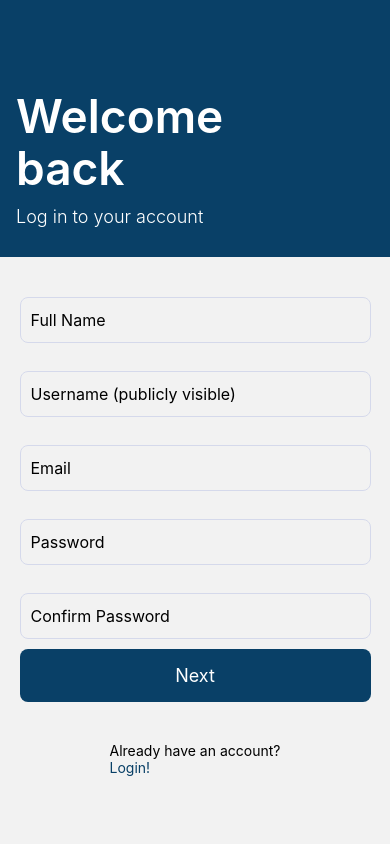
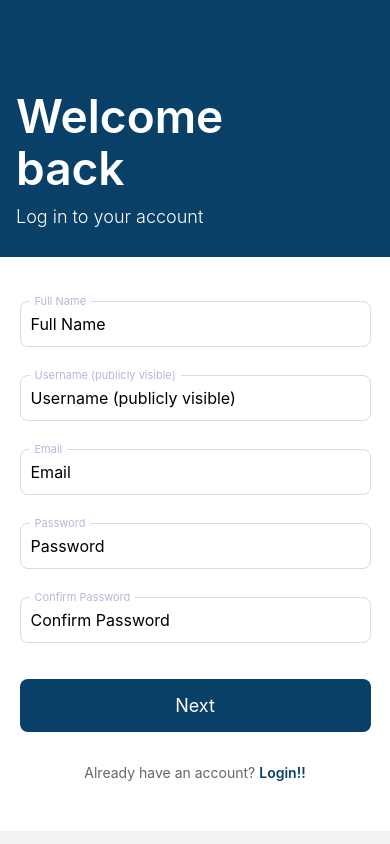
Before and after one commit to TeachNLearn/TeachAndLearnApp, a React Native app: screen /Signup in a window 390 px wide. Built offline with nearby package versions, Linux system fonts and the light colour scheme.

Commit message:
adding inputs in signup

```diff
--- a/src/components/auth-components/SignupForm.tsx
+++ b/src/components/auth-components/SignupForm.tsx
@@ -1,6 +1,6 @@
-import React from "react";
-import { StyleSheet, View } from "react-native";
-import InputHolder from "../input/inputHolder";
+import React from 'react';
+import {StyleSheet, View} from 'react-native';
+import InputHolder from '../input/inputHolder';
 
 interface SignUpData {
   fullName: string;
@@ -25,6 +25,7 @@ const SignupForm = (props: SignupFormProps) => {
         updateFields={props.updateFields}
         // isRequired={true}
         placeholderText="Full Name"
+        showLabel={true}
       />
       <InputHolder
         type="text"
@@ -34,6 +35,7 @@ const SignupForm = (props: SignupFormProps) => {
         updateFields={props.updateFields}
         // isRequired={true}
         placeholderText="Username (publicly visible)"
+        showLabel={true}
       />
       <InputHolder
         type="email"
@@ -43,6 +45,7 @@ const SignupForm = (props: SignupFormProps) => {
         updateFields={props.updateFields}
         // isRequired={true}
         placeholderText="Email"
+        showLabel={true}
       />
       <InputHolder
         type="password"
@@ -52,6 +55,7 @@ const SignupForm = (props: SignupFormProps) => {
         updateFields={props.updateFields}
         // isRequired={true}
         placeholderText="Password"
+        showLabel={true}
       />
       <InputHolder
         type="password"
@@ -61,6 +65,7 @@ const SignupForm = (props: SignupFormProps) => {
         updateFields={props.updateFields}
         // isRequired={true}
         placeholderText="Confirm Password"
+        showLabel={true}
       />
     </View>
   );
@@ -68,8 +73,8 @@ const SignupForm = (props: SignupFormProps) => {
 
 const styles = StyleSheet.create({
   formContainer: {
-    display: "flex",
-    flexDirection: "column",
+    display: 'flex',
+    flexDirection: 'column',
     rowGap: 28,
   },
 });
--- a/src/components/general-components/button.tsx
+++ b/src/components/general-components/button.tsx
@@ -1,53 +1,50 @@
-import React from "react";
-import { StyleSheet, Text } from "react-native";
-import { Pressable, View } from "react-native";
+import React from 'react';
+import {StyleSheet, Text} from 'react-native';
+import {Pressable, View} from 'react-native';
 
 interface btnProps {
   children: string;
   onPress: any;
 }
 
-const Button = ({ children, onPress }: btnProps) => {
+const Button = ({children, onPress}: btnProps) => {
   return (
-    <View style={styles.outerContainer}>
-      <Pressable style={styles.pressableContainer} onPress={onPress}>
-        <View>
-          <Text style={styles.text}>{children}</Text>
-        </View>
-      </Pressable>
-    </View>
+    // <View style={styles.outerContainer}>
+    <Pressable style={styles.pressableContainer} onPress={onPress}>
+      <View>
+        <Text style={styles.text}>{children}</Text>
+      </View>
+    </Pressable>
+    // </View>
   );
 };
 
 const styles = StyleSheet.create({
   outerContainer: {
-    // borderWidth: 1,
-    // borderColor: "black",
-    // paddingHorizontal: 20,
     paddingVertical: 16,
-    display: "flex",
-    alignItems: "center",
-    justifyContent: "center",
+    display: 'flex',
+    alignItems: 'center',
+    justifyContent: 'center',
     borderRadius: 8,
-    width: "100%",
-    backgroundColor: "#094067",
-    marginTop: 10,
+    width: '100%',
+    backgroundColor: '#094067',
+    // marginTop: 10,
   },
   pressableContainer: {
-    width: "100%",
-    display: "flex",
-    alignItems: "center",
-    justifyContent: "center",
-    // height: "100%",
-    // borderColor: "white",
-    // borderWidth: 2,
+    width: '100%',
+    display: 'flex',
+    alignItems: 'center',
+    justifyContent: 'center',
+    paddingVertical: 16,
+    borderRadius: 8,
+    backgroundColor: '#094067',
   },
   text: {
-    color: "#FFF",
+    color: '#FFF',
     // font-family: Nunito;
     fontSize: 18,
     // fontStyle: "normal",
-    fontWeight: "400",
+    fontWeight: '400',
     // line-height: normal;
   },
 });
--- a/src/components/input/multipleInput.tsx
+++ b/src/components/input/multipleInput.tsx
@@ -42,6 +42,11 @@ const MultipleInput = (props: InputProps) => {
         editable={props.maxLimit ? props.arr.length < props.maxLimit : true}
       />
       <Text style={styles.label}>{props.label}</Text>
+      {props.showLabel && props.maxLimit && (
+        <View>
+          <Text>*Max {props.maxLimit}</Text>
+        </View>
+      )}
     </View>
   );
 };
@@ -77,6 +82,11 @@ const styles = StyleSheet.create({
     paddingHorizontal: 5,
     transform: [{translateY: -5}],
   },
+  maxLimit: {
+    color: 'rgba(0, 0, 0, 0.7)',
+    fontSize: 11,
+    textTransform: 'capitalize',
+  },
 });
 
 export default MultipleInput;
--- a/src/screens/auth/Login.tsx
+++ b/src/screens/auth/Login.tsx
@@ -8,6 +8,9 @@ import {isValidEmail} from '../../utils/helperFunctions';
 import {AuthContext} from '../../store/auth-context';
 import Button from '../../components/general-components/button';
 import {ScrollView} from 'react-native';
+import {useNavigation} from '@react-navigation/native';
+import {NativeStackNavigationProp} from '@react-navigation/native-stack';
+import DescriptionBox from '../../components/auth-components/descriptionBox';
 
 interface loginDataProps {
   email: string;
@@ -59,18 +62,21 @@ const Login = () => {
     }
   };
 
-  useEffect(() => {
-    // console.log(loginData.email);
-  }, [loginData]);
+  type RootStackParamList = {
+    Signup: undefined;
+  };
+
+  const navigation =
+    useNavigation<NativeStackNavigationProp<RootStackParamList>>();
+
+  const loginNavigation = () => {
+    navigation.navigate('Signup');
+  };
 
   return (
     <ScrollView>
       <View style={styles.container}>
-        <View style={styles.upperContainer}>
-          <Text style={styles.text}>Welcome</Text>
-          <Text style={styles.text}>back</Text>
-          <Text style={styles.smallerText}>Log in to your account</Text>
-        </View>
+        <DescriptionBox />
         <View style={styles.formContainer}>
           <InputHolder
             label="Email"
@@ -80,6 +86,7 @@ const Login = () => {
             placeholderText="Enter Email"
             updateFields={updateFields}
             hasDropdown={false}
+            showLabel={true}
           />
           <InputHolder
             label="Password"
@@ -89,8 +96,15 @@ const Login = () => {
             updateFields={updateFields}
             placeholderText="Enter Password"
             hasDropdown={false}
+            showLabel={true}
           />
           <Button onPress={loginHandler}>Login</Button>
+        </View>
+        <View style={styles.signup}>
+          <Text style={styles.simpleText}>Already have an account?</Text>
+          <Text onPress={loginNavigation} style={styles.link}>
+            Signup!!
+          </Text>
         </View>
       </View>
     </ScrollView>
@@ -99,56 +113,39 @@ const Login = () => {
 
 const styles = StyleSheet.create({
   container: {
-    flex: 1,
+    display: 'flex',
     flexDirection: 'column',
-    rowGap: 40,
     alignItems: 'center',
-  },
-  upperContainer: {
-    backgroundColor: '#094067',
-    width: '100%',
-    paddingTop: 90,
-    paddingBottom: 30,
-    paddingLeft: 16,
-  },
-  text: {
-    color: '#FFFFFF',
-    // font-family: Nunito;
-    fontSize: 46,
-    fontStyle: 'normal',
-    fontWeight: '600',
-    lineHeight: 52,
-  },
-  smallerText: {
-    color: '#FFFFFF',
-    fontSize: 18,
-    fontStyle: 'normal',
-    fontWeight: '300',
-    marginTop: 12,
-    // lineHeight: 1,
+    justifyContent: 'center',
+    rowGap: 20,
+    paddingBottom: 50,
+    backgroundColor: 'white',
   },
   formContainer: {
     width: '90%',
-    // borderWidth: 1,
-    // borderColor: "black",
+    marginTop: 24,
     marginHorizontal: 'auto',
-    rowGap: 28,
-  },
-  input: {
-    borderColor: '#D5D9EB',
-    borderRadius: 8,
-    borderWidth: 1.5,
-    height: 40,
-    margin: 12,
-    padding: 10,
-    color: '#000000',
-    outline: 'none',
-    fontSize: 16,
-    // fontWeight: '400',
+    display: 'flex',
+    flexDirection: 'column',
+    rowGap: 36,
   },
   button: {
     borderRadius: 8,
   },
+  signup: {
+    display: 'flex',
+    alignItems: 'center',
+    justifyContent: 'center',
+    flexDirection: 'row',
+    columnGap: 4,
+    marginTop: 12,
+  },
+  simpleText: {
+    color: '#666666',
+  },
+  link: {
+    color: '#094067',
+  },
 });
 
 export default Login;
--- a/src/screens/auth/Signup.tsx
+++ b/src/screens/auth/Signup.tsx
@@ -54,8 +54,7 @@ const Signup = () => {
     });
   }
 
-  const {step, isFirstStep, isLastStep, next, back, currentStepIndex} =
-    useMultiStepForm([
+  const {step, isLastStep, next, back} = useMultiStepForm([
     <SignupForm {...userData} updateFields={updateFields} />,
     <UserInfoForm {...userData} updateFields={updateFields} />,
   ]);
@@ -83,38 +82,60 @@ const Signup = () => {
       <View style={styles.container}>
         <DescriptionBox />
         <View style={styles.formWrapper}>
-          {step}
+          <View>{step}</View>
+          <View style={styles.buttonWrapper} >
             <Button onPress={onSubmit}>{isLastStep ? 'Signup' : 'Next'}</Button>
             {isLastStep && <Button onPress={back}>Back</Button>}
           </View>
-        <View>
-          <Text>Already have an account?</Text>
-          <View>
+        </View>
+        <View style={styles.login}>
+          <Text style={styles.simpleText}>Already have an account?</Text>
           <Text onPress={loginNavigation} style={styles.link}>
-              Login!
+            Login!!
           </Text>
-          </View>
         </View>
       </View>
     </ScrollView>
   );
 };
+
 const styles = StyleSheet.create({
   container: {
     display: 'flex',
     flexDirection: 'column',
     alignItems: 'center',
     justifyContent: 'center',
-    rowGap: 40,
+    rowGap: 20,
     paddingBottom: 50,
+    backgroundColor: 'white',
   },
   formWrapper: {
-    // flex: 1,
     width: '90%',
+    marginTop: 24,
     marginHorizontal: 'auto',
+    display: 'flex',
+    flexDirection: 'column',
+    rowGap: 36,
+  },
+  buttonWrapper: {
+    display: "flex",
+    flexDirection: "column",
+    rowGap: 12
+  },
+  login: {
+    display: 'flex',
+    alignItems: 'center',
+    justifyContent: 'center',
+    flexDirection: 'row',
+    columnGap: 4,
+    marginTop: 12,
+  },
+  simpleText: {
+    color: '#666666',
   },
   link: {
     color: '#094067',
+    fontWeight: '600',
   },
 });
 
```
Also changed, not shown: src/components/auth-components/UserInfoForm.tsx (+58 -3 lines). Lines whose indentation alone changed are shown as unchanged.
